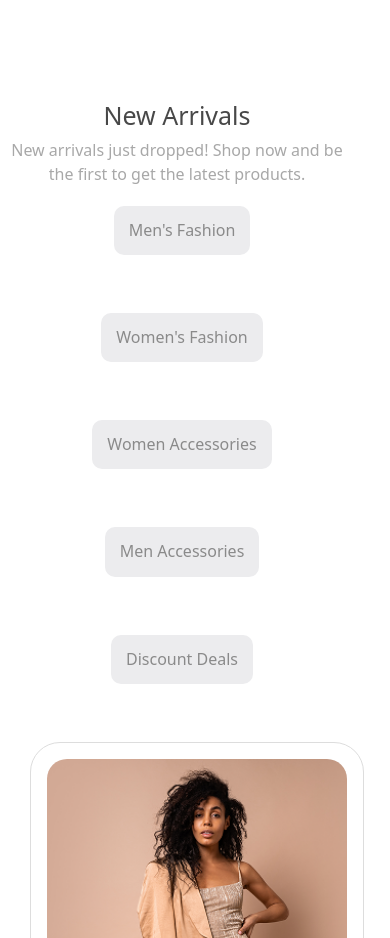
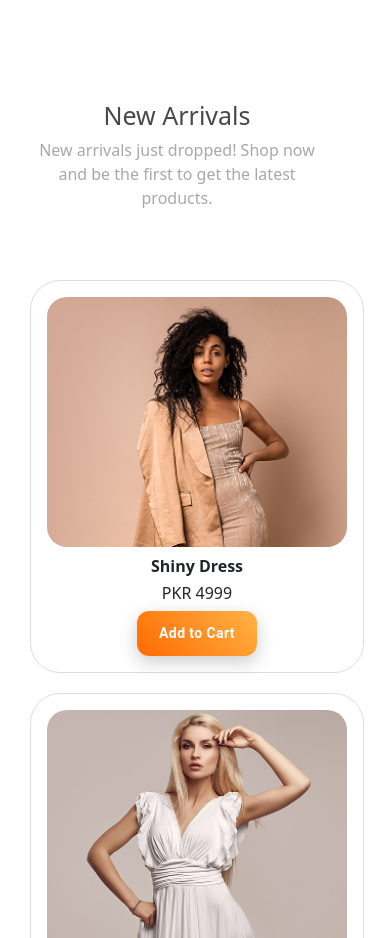
Before and after one commit to abdulrehmangull495/Arecom, a React (Vite) app: page / in a window 390 px wide. Shown: the part 2740-3678 px from the top of the page. Built offline with nearby package versions, Linux system fonts and the light colour scheme.

Commit message:
update code

```diff
--- a/src/components/Home.css
+++ b/src/components/Home.css
@@ -750,13 +750,14 @@
   }
   .justdropped{
     color: rgb(168, 168, 168);
-    max-width: 500px;
+    max-width: 300px;
     width: 100%;
     font-size: 16px;
     font-weight: 500;
     margin: 0 auto;
     text-align: center;
     margin-bottom: 20px;
+    align-items: center;
   }
   .newarrival{
     font-size: 25px;
--- a/src/components/Home.jsx
+++ b/src/components/Home.jsx
@@ -74,13 +74,13 @@ const Home = () => {
             latest products.
           </p>
         </div>
-        <div className="menus">
+        {/* <div className="menus">
           <h6>Men's Fashion</h6>
           <h6>Women's Fashion</h6>
           <h6>Women Accessories</h6>
           <h6>Men Accessories</h6>
           <h6>Discount Deals</h6>
-        </div>
+        </div> */}
 
         <div className="cards">
           <div className="card-row">
```
